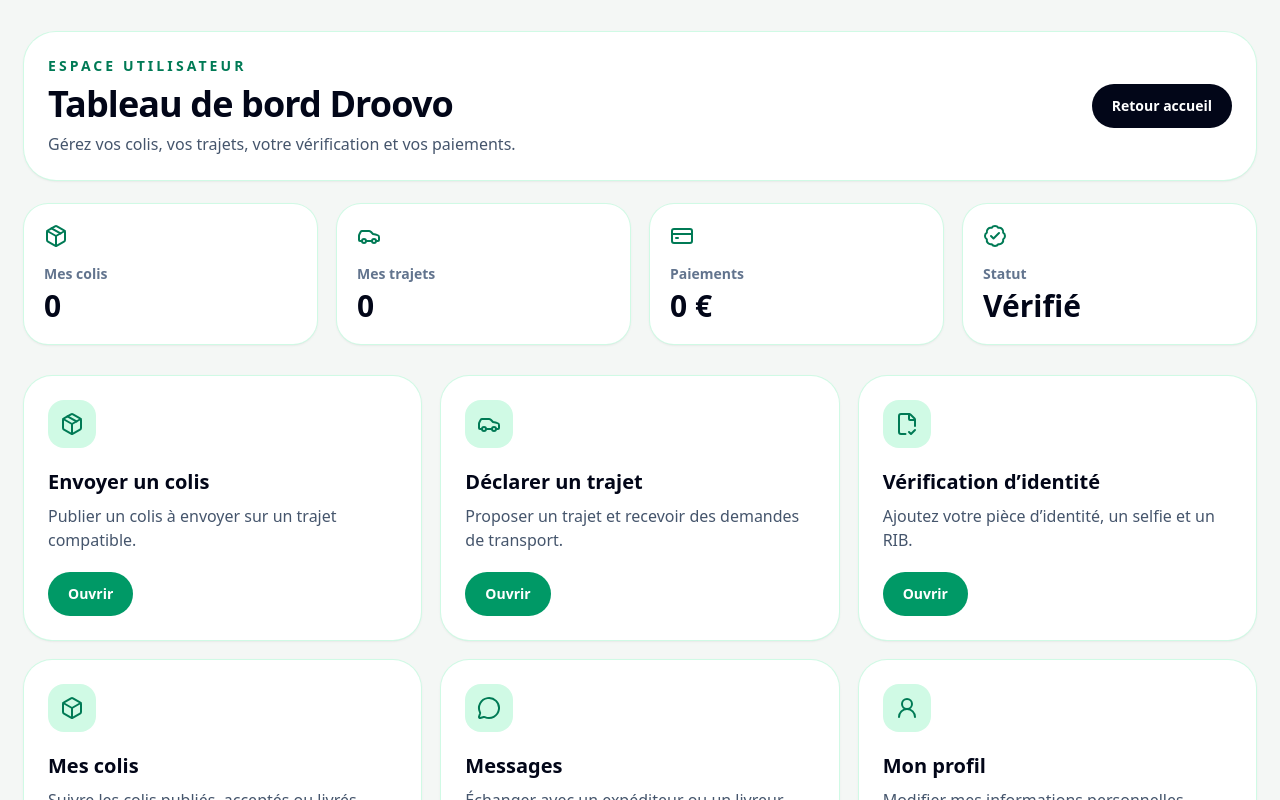
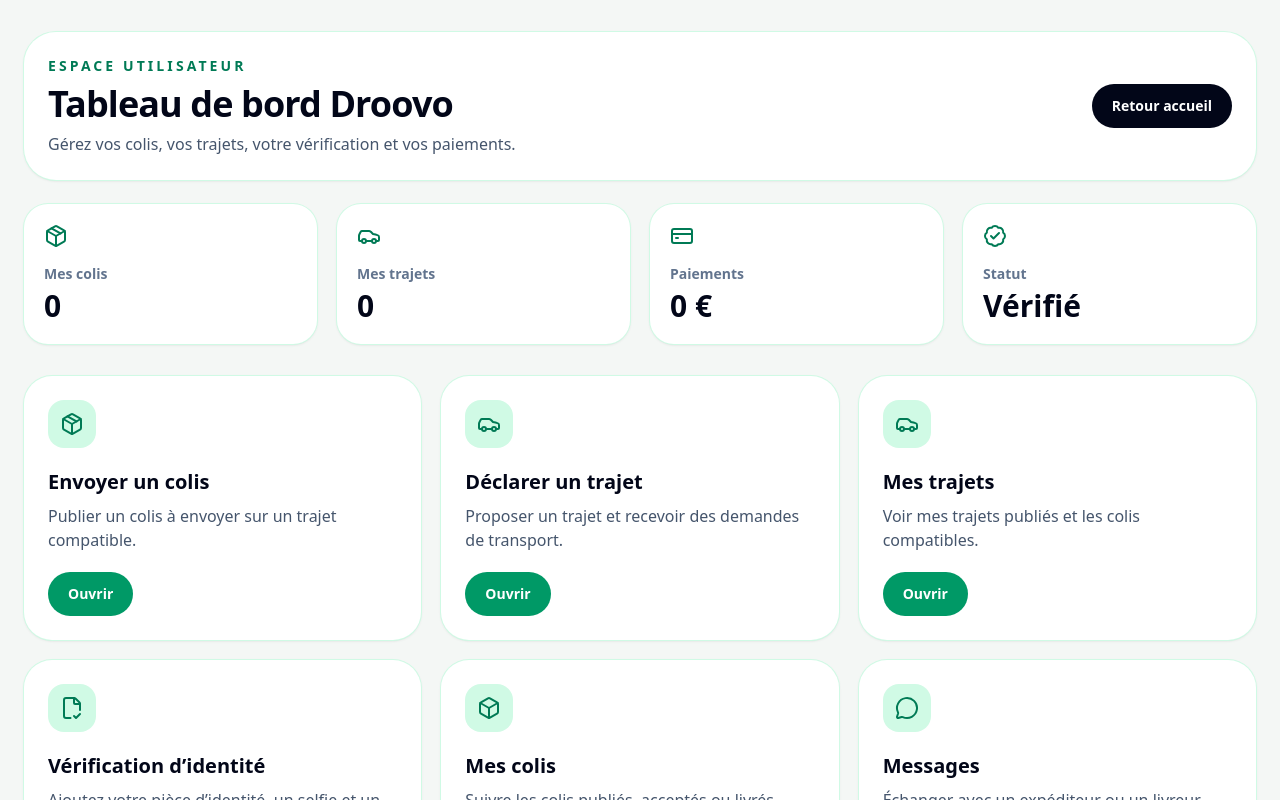
Before and after one commit to lafere75-del/Droovo, a Next.js app: page /dashboard in a window 1280 px wide. Shown: the top 800 px of the page. Built offline with nearby package versions, Linux system fonts and the light colour scheme.

Commit message:
Update page.jsx

```diff
--- a/app/dashboard/page.jsx
+++ b/app/dashboard/page.jsx
@@ -103,9 +103,20 @@
         )}
 
         <section className="mt-6 grid gap-5 md:grid-cols-4">
-          <Stat icon={Package} label="Mes colis" value={loading ? "..." : packages.length} />
-          <Stat icon={Car} label="Mes trajets" value={loading ? "..." : trips.length} />
+          <Stat
+            icon={Package}
+            label="Mes colis"
+            value={loading ? "..." : packages.length}
+          />
+
+          <Stat
+            icon={Car}
+            label="Mes trajets"
+            value={loading ? "..." : trips.length}
+          />
+
           <Stat icon={CreditCard} label="Paiements" value="0 €" />
+
           <Stat icon={BadgeCheck} label="Statut" value="Vérifié" />
         </section>
 
@@ -124,6 +135,13 @@
             text="Proposer un trajet et recevoir des demandes de transport."
             href="/dashboard/declarer-trajet"
             locked={identityStatus !== "verified"}
+          />
+
+          <ActionCard
+            icon={Car}
+            title="Mes trajets"
+            text="Voir mes trajets publiés et les colis compatibles."
+            href="/dashboard/mes-trajets"
           />
 
           <ActionCard
@@ -163,7 +181,7 @@
               trips.slice(0, 3).map((trip) => (
                 <Row
                   key={trip.id}
-                  title={`${trip.from_city} → ${trip.to_city}`}
+                  title={`${trip.departure_city} → ${trip.arrival_city}`}
                   text={`Date : ${
                     trip.trip_date
                       ? new Date(trip.trip_date).toLocaleDateString("fr-FR")
@@ -213,6 +231,7 @@
       </div>
 
       <h3 className="mt-5 text-xl font-black">{title}</h3>
+
       <p className="mt-2 min-h-[48px] text-slate-600">{text}</p>
 
       {locked ? (
@@ -238,6 +257,7 @@
   return (
     <div className="rounded-[2rem] bg-white p-6 shadow-sm ring-1 ring-emerald-100">
       <h2 className="text-xl font-black text-slate-950">{title}</h2>
+
       <div className="mt-5 grid gap-3">{children}</div>
     </div>
   );
@@ -248,8 +268,10 @@
     <div className="flex items-center justify-between gap-4 rounded-2xl bg-slate-50 p-4 ring-1 ring-slate-100">
       <div>
         <p className="font-black text-slate-950">{title}</p>
+
         <p className="mt-1 text-sm text-slate-600">{text}</p>
       </div>
+
       <span className="rounded-full bg-emerald-100 px-3 py-1 text-xs font-black text-emerald-700">
         {tag}
       </span>
```
